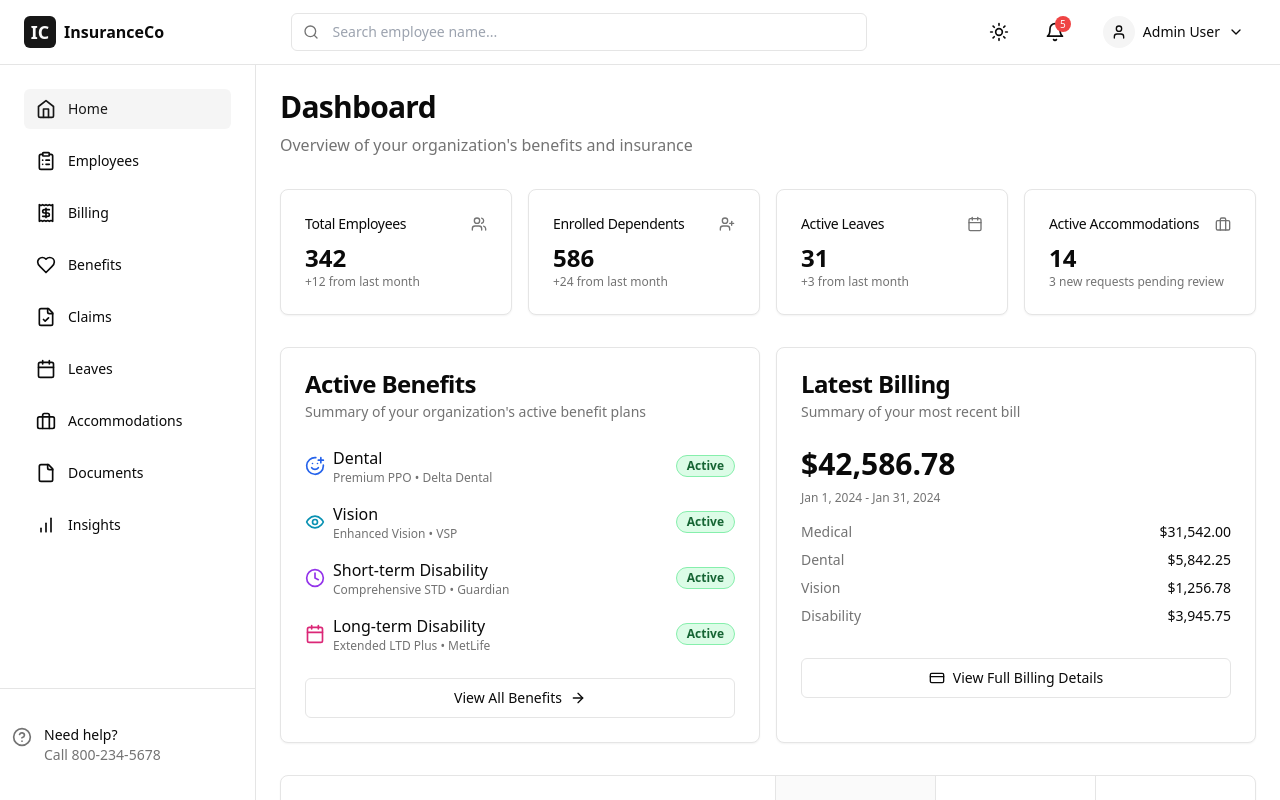
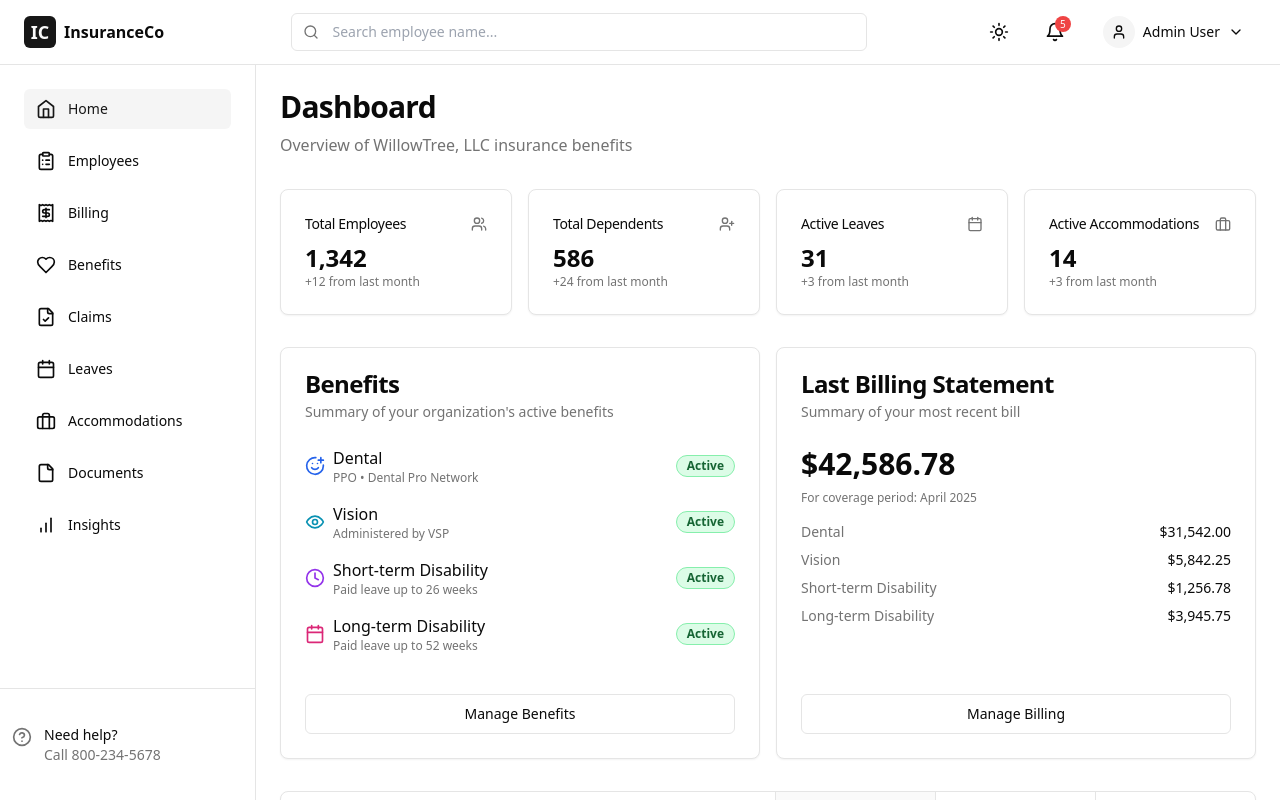
Before and after one commit to briantpatterson/insurance-dashboard, a Next.js app: page / in a window 1280 px wide. Shown: the top 800 px of the page. Built offline with nearby package versions, Linux system fonts and the light colour scheme.

Commit message:
Fix button alignment on homepage cards

```diff
--- a/src/app/page.tsx
+++ b/src/app/page.tsx
@@ -25,7 +25,7 @@ export default function HomePage() {
         <div className="flex flex-col space-y-2">
           <h1 className="text-3xl font-bold tracking-tight">Dashboard</h1>
           <p className="text-muted-foreground">
-            Overview of your organization's benefits and insurance
+            Overview of WillowTree, LLC insurance benefits
           </p>
         </div>
 
@@ -38,17 +38,17 @@ export default function HomePage() {
               <Users className="h-4 w-4 text-muted-foreground" />
             </CardHeader>
             <CardContent>
-              <div className="text-2xl font-bold">342</div>
+              <div className="text-2xl font-bold">1,342</div>
               <p className="text-xs text-muted-foreground">
                 +12 from last month
               </p>
             </CardContent>
           </Card>
 
-          {/* Enrolled Dependents */}
+          {/* Total Dependents */}
           <Card>
             <CardHeader className="flex flex-row items-center justify-between space-y-0 pb-2">
-              <CardTitle className="text-sm font-medium">Enrolled Dependents</CardTitle>
+              <CardTitle className="text-sm font-medium">Total Dependents</CardTitle>
               <UserPlus className="h-4 w-4 text-muted-foreground" />
             </CardHeader>
             <CardContent>
@@ -82,7 +82,7 @@ export default function HomePage() {
             <CardContent>
               <div className="text-2xl font-bold">14</div>
               <p className="text-xs text-muted-foreground">
-                3 new requests pending review
+                +3 from last month
               </p>
             </CardContent>
           </Card>
@@ -90,19 +90,19 @@ export default function HomePage() {
 
         {/* Charts and Billing Summary */}
         <div className="grid gap-4 md:grid-cols-2">
-          {/* Consolidated Active Benefits */}
-          <Card>
+          {/* Consolidated Benefits */}
+          <Card className="flex flex-col">
             <CardHeader>
-              <CardTitle>Active Benefits</CardTitle>
-              <CardDescription>Summary of your organization's active benefit plans</CardDescription>
+              <CardTitle>Benefits</CardTitle>
+              <CardDescription>Summary of your organization's active benefits</CardDescription>
             </CardHeader>
-            <CardContent className="space-y-4">
+            <CardContent className="space-y-4 flex-grow">
               <div className="flex items-center justify-between">
                 <div className="flex items-center gap-2">
                   <SmilePlus className="h-5 w-5 text-blue-600" />
                   <div>
                     <div className="font-medium">Dental</div>
-                    <div className="text-xs text-muted-foreground">Premium PPO • Delta Dental</div>
+                    <div className="text-xs text-muted-foreground">PPO • Dental Pro Network</div>
                   </div>
                 </div>
                 <Badge className="bg-green-100 text-green-800 hover:bg-green-100 border-green-300">Active</Badge>
@@ -113,7 +113,7 @@ export default function HomePage() {
                   <Eye className="h-5 w-5 text-cyan-600" />
                   <div>
                     <div className="font-medium">Vision</div>
-                    <div className="text-xs text-muted-foreground">Enhanced Vision • VSP</div>
+                    <div className="text-xs text-muted-foreground">Administered by VSP</div>
                   </div>
                 </div>
                 <Badge className="bg-green-100 text-green-800 hover:bg-green-100 border-green-300">Active</Badge>
@@ -124,7 +124,7 @@ export default function HomePage() {
                   <Clock className="h-5 w-5 text-purple-600" />
                   <div>
                     <div className="font-medium">Short-term Disability</div>
-                    <div className="text-xs text-muted-foreground">Comprehensive STD • Guardian</div>
+                    <div className="text-xs text-muted-foreground">Paid leave up to 26 weeks</div>
                   </div>
                 </div>
                 <Badge className="bg-green-100 text-green-800 hover:bg-green-100 border-green-300">Active</Badge>
@@ -135,64 +135,63 @@ export default function HomePage() {
                   <Calendar className="h-5 w-5 text-pink-600" />
                   <div>
                     <div className="font-medium">Long-term Disability</div>
-                    <div className="text-xs text-muted-foreground">Extended LTD Plus • MetLife</div>
+                    <div className="text-xs text-muted-foreground">Paid leave up to 52 weeks</div>
                   </div>
                 </div>
                 <Badge className="bg-green-100 text-green-800 hover:bg-green-100 border-green-300">Active</Badge>
               </div>
             </CardContent>
-            <CardFooter>
+            <CardFooter className="mt-auto pt-4">
               <Button variant="outline" className="w-full" asChild>
                 <Link href="/benefits">
-                  View All Benefits
-                  <ArrowRight className="ml-2 h-4 w-4" />
+                  Manage Benefits
                 </Link>
               </Button>
             </CardFooter>
           </Card>
 
           {/* Billing Summary */}
-          <Card>
+          <Card className="flex flex-col">
             <CardHeader>
-              <CardTitle>Latest Billing</CardTitle>
+              <CardTitle>Last Billing Statement</CardTitle>
               <CardDescription>Summary of your most recent bill</CardDescription>
             </CardHeader>
-            <CardContent className="space-y-8">
+            <CardContent className="space-y-4 flex-grow">
               <div className="space-y-4">
                 <div className="space-y-2">
                   <div className="text-3xl font-bold">$42,586.78</div>
                   <p className="text-xs text-muted-foreground">
-                    Jan 1, 2024 - Jan 31, 2024
+                    For coverage period: April 2025
                   </p>
                 </div>
 
                 <div className="space-y-2">
                   <div className="flex justify-between text-sm">
-                    <span className="text-muted-foreground">Medical</span>
+                    <span className="text-muted-foreground">Dental</span>
                     <span className="font-medium">$31,542.00</span>
                   </div>
                   <div className="flex justify-between text-sm">
-                    <span className="text-muted-foreground">Dental</span>
+                    <span className="text-muted-foreground">Vision</span>
                     <span className="font-medium">$5,842.25</span>
                   </div>
                   <div className="flex justify-between text-sm">
-                    <span className="text-muted-foreground">Vision</span>
+                    <span className="text-muted-foreground">Short-term Disability</span>
                     <span className="font-medium">$1,256.78</span>
                   </div>
                   <div className="flex justify-between text-sm">
-                    <span className="text-muted-foreground">Disability</span>
+                    <span className="text-muted-foreground">Long-term Disability</span>
                     <span className="font-medium">$3,945.75</span>
                   </div>
                 </div>
               </div>
-
+            </CardContent>
+            <CardFooter className="mt-auto pt-4">
               <Button variant="outline" className="w-full" asChild>
                 <Link href="/billing">
-                  <CreditCard className="mr-2 h-4 w-4" />
-                  View Full Billing Details
+                  Manage Billing
                 </Link>
               </Button>
-            </CardContent>
+            </CardFooter>
           </Card>
         </div>
 
```
